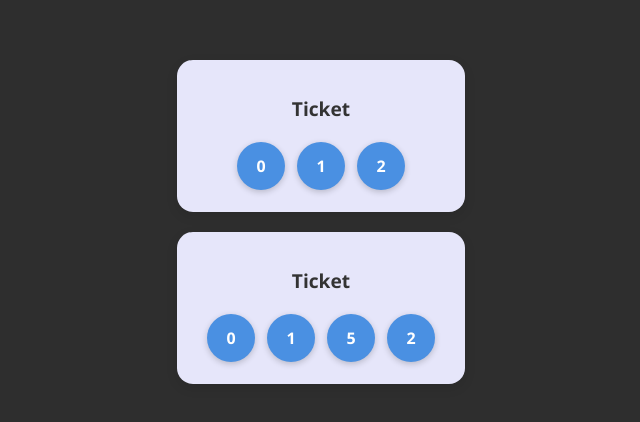
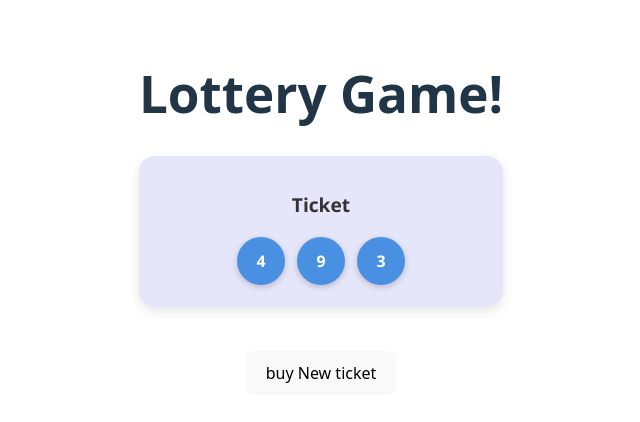
Before and after one commit to CrysPy-SAM/REACT-STATE-CLASS2, a React (Vite) app: page / in a window 1280 px wide. Shown: the part 178-600 px from the top of the page, without its empty margins (319-959 px from the left). Built offline with nearby package versions, Linux system fonts and the light colour scheme.

Commit message:
Updated Lottery component and added CSS styling

```diff
--- a/src/App.jsx
+++ b/src/App.jsx
@@ -2,13 +2,11 @@
 import './App.css';
 import TodoList from './TodoList';
 import Lottery from './Lottery';
-import Ticket from './Ticket';
 
 function App() {
   return (
     <>
-      <Ticket ticket={[0, 1, 2]} />
-      <Ticket ticket={[0, 1, ,5,2]} />
+     <Lottery n={3} winningSum={15}/>
     </>
   );
 }
--- a/src/Lottery.jsx
+++ b/src/Lottery.jsx
@@ -1,23 +1,19 @@
 import { useState } from "react"
-import "./Lottery.css";
 import { genTicket, sum } from "./helper";
+import Ticket from "./Ticket";
 
-export default function Lottery() {
-    let [ticket, setTicket]= useState(genTicket(3));
-    let isWinning = sum(ticket) === 15
+export default function Lottery({n=3, winningSum=15}) {
+    let [ticket, setTicket]= useState(genTicket(n));
+    let isWinning = sum(ticket) === winningSum;
 
       let buyTicket = () =>{
-        setTicket(genTicket(3));
+        setTicket(genTicket(n));
       }
 
     return(
         <div>
             <h1>Lottery Game!</h1>
-            <div className="ticket">
-                <span>{ticket[0]}</span>
-                <span>{ticket[1]}</span>
-                <span>{ticket[2]}</span>
-            </div>
+            <Ticket ticket={ticket}/>
             <br />
             <button onClick={buyTicket}>buy New ticket</button>
             <h3>{isWinning && "Congrectulations, you won!"}</h3>
```
